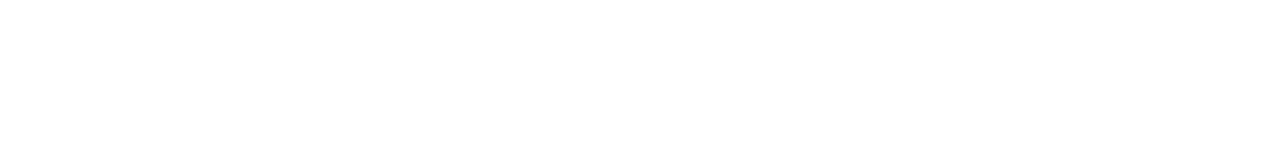
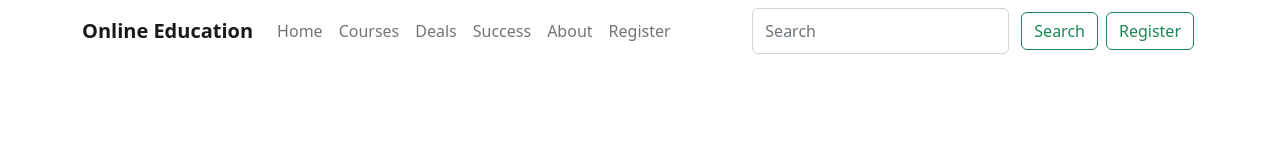
Before and after one commit to Afroza-Anika/Online-Education, a plain HTML site: page index.html in a window 1280 px wide. Drawn offline with nearby package versions, Linux system fonts and the light colour scheme.

Commit message:
navbar done

```diff
--- a/index.html
+++ b/index.html
@@ -8,6 +8,45 @@
     <link rel="stylesheet" href="https://cdn.jsdelivr.net/npm/bootstrap@5.2.0/dist/css/bootstrap.min.css">
 </head>
 <body>
+    <header>
+        <section>
+            <nav class="navbar navbar-expand-lg bg-white">
+                <div class="container">
+                  <a class="navbar-brand fw-bold" href="#">Online Education</a>
+                  <button class="navbar-toggler" type="button" data-bs-toggle="collapse" data-bs-target="#navbarScroll" aria-controls="navbarScroll" aria-expanded="false" aria-label="Toggle navigation">
+                    <span class="navbar-toggler-icon"></span>
+                  </button>
+                  <div class="collapse navbar-collapse" id="navbarScroll">
+                    <ul class="navbar-nav me-auto my-2 my-lg-0 navbar-nav-scroll" style="--bs-scroll-height: 100px;">
+                      <li class="nav-item">
+                        <a class="nav-link" aria-current="page" href="#">Home</a>
+                      </li>
+                      <li class="nav-item">
+                        <a class="nav-link" href="#">Courses</a>
+                      </li>
+                      <li class="nav-item">
+                        <a class="nav-link">Deals</a>
+                      </li>
+                      <li class="nav-item">
+                        <a class="nav-link">Success</a>
+                      </li>
+                      <li class="nav-item">
+                        <a class="nav-link">About</a>
+                      </li>
+                      <li class="nav-item">
+                        <a class="nav-link">Register</a>
+                      </li>
+                    </ul>
+                    <form class="d-flex" role="search">
+                      <input class="form-control me-2" type="search" placeholder="Search" aria-label="Search">
+                      <button class="btn btn-outline-success m-1" type="submit">Search</button>
+                      <button class="btn btn-outline-success m-1" type="submit">Register</button>
+                    </form>
+                  </div>
+                </div>
+              </nav>
+        </section>
+    </header>
     <script src="https://cdn.jsdelivr.net/npm/bootstrap@5.2.0/dist/js/bootstrap.bundle.min.js" integrity="sha384-A3rJD856KowSb7dwlZdYEkO39Gagi7vIsF0jrRAoQmDKKtQBHUuLZ9AsSv4jD4Xa" crossorigin="anonymous"></script>
 </body>
 </html>
```
